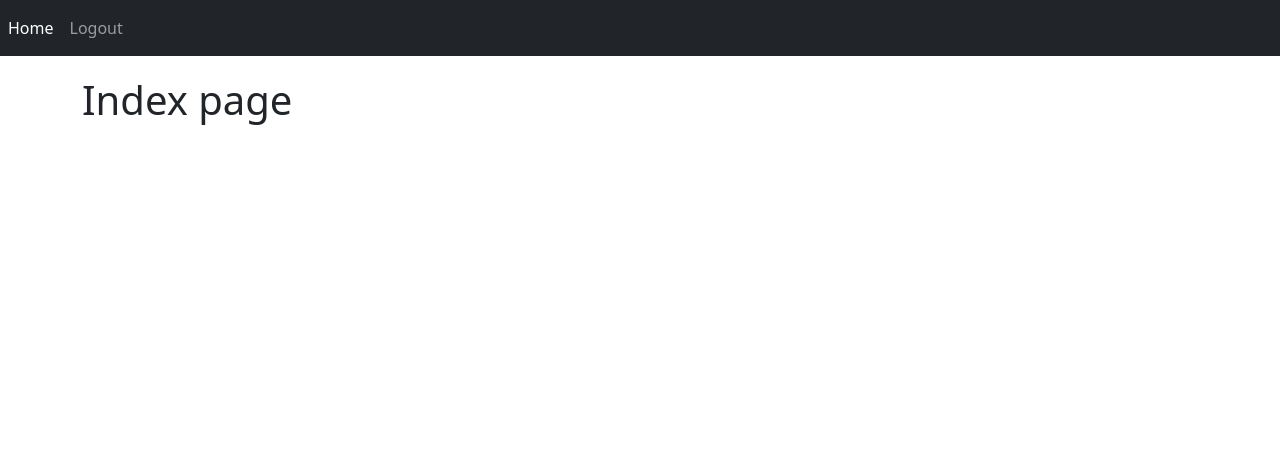
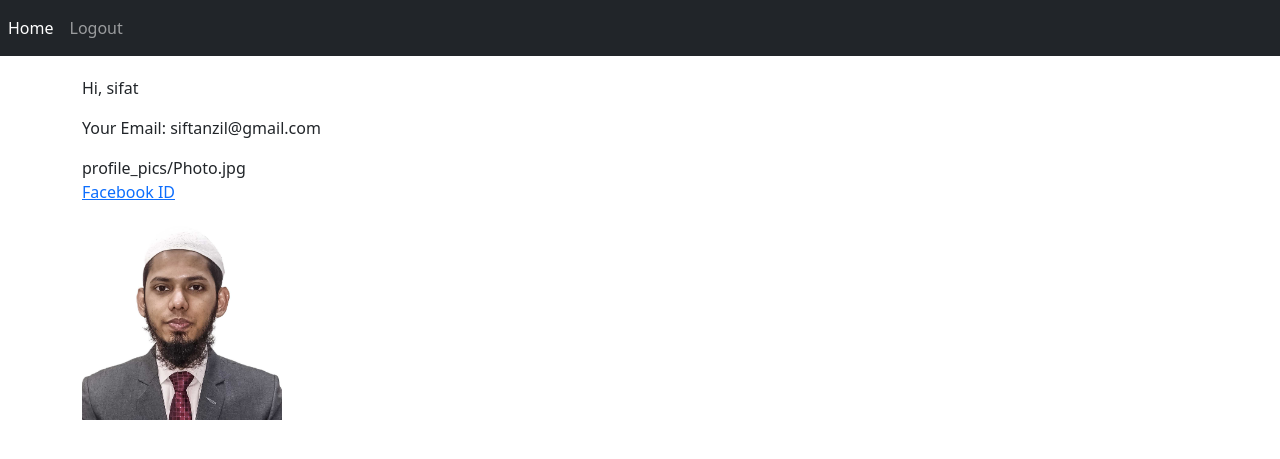
Before and after one commit to siftanzil/Django-Auth, a Django app: page / in a window 1280 px wide. Shown: the top 459 px of the page. Run offline with Django 4.2, Linux system fonts and the light colour scheme; a user stored in the database is signed in; data comes from the database, SQL or seed files in the repository; both versions use the stored data as it was after the commit.

Commit message:
action based on loin status

```diff
--- a/Login_app/models.py
+++ b/Login_app/models.py
@@ -5,12 +5,13 @@ from django.contrib.auth.models import User
 
 # Create your models here.
 
+
 class UserInfo(models.Model):
     user = models.OneToOneField(User, on_delete=models.CASCADE)
 
     facebook_id = models.URLField(blank=True)
 
-    profile_pic = models.ImageField(upload_to = 'profile_pics', blank=True)
+    profile_pic = models.ImageField(upload_to='profile_pics', blank=True)
 
     def __str__(self):
         return self.user.username
--- a/Login_app/views.py
+++ b/Login_app/views.py
@@ -1,5 +1,7 @@
 from django.shortcuts import render
 from Login_app.forms import UserForm, UserInfoForm
+from django.contrib.auth.models import User
+from Login_app.models import UserInfo
 
 from django.contrib.auth import authenticate, login, logout
 from django.http import HttpResponse, HttpResponseRedirect
@@ -8,50 +10,31 @@ from django.urls import reverse
 
 # Create your views here.
 
-# login page
-def login_page(request):
-    return render(request, 'Login_app/login.html', context={})
-
-# User login
-def user_login(request):
-    if request.method == "POST":
-        username = request.POST.get("username")
-        password = request.POST.get("password")
-
-        user = authenticate(username=username, password=password)
-
-        if user:
-            if user.is_active:
-                login(request, user)
-                return HttpResponseRedirect(reverse("Login_app:index"))
-            else:
-                return HttpResponseRedirect("Account not Active!")
-        else:
-            return HttpResponse("Invalid login info!")
-    else:
-        return HttpResponseRedirect(reverse("Login_app:login"))
-
-# user logout
-@login_required
-def user_logout(request):
-    logout(request)
-    return HttpResponseRedirect(reverse("Login_app:index"))
-
 
 # index page
 
 def index(request):
     diction = {}
+    if request.user.is_authenticated:
+        current_user = request.user
+        user_id = current_user.id
+        user_basic_info = User.objects.get(pk=user_id)
+        user_more_info = UserInfo.objects.get(user__pk=user_id)
+
+        diction = {'user_basic_info': user_basic_info,
+                   'user_more_info': user_more_info}
+
     return render(request, "Login_app/index.html", context=diction)
 
 # Registration form page
+
 
 def register(request):
     registered = False
 
     if request.method == "POST":
-        user_form = UserForm(data = request.POST)
-        user_info_form = UserInfoForm(data = request.POST)
+        user_form = UserForm(data=request.POST)
+        user_info_form = UserInfoForm(data=request.POST)
 
         if user_info_form.is_valid() and user_form.is_valid():
             user = user_form.save()
@@ -72,5 +55,41 @@ def register(request):
         user_form = UserForm()
         user_info_form = UserInfoForm()
 
-    diction = {'user_form':user_form, 'user_info_form':user_info_form, 'registered':registered}
+    diction = {'user_form': user_form,
+               'user_info_form': user_info_form, 'registered': registered}
     return render(request, 'Login_app/register.html', context=diction)
+
+
+# login page
+
+def login_page(request):
+    return render(request, 'Login_app/login.html', context={})
+
+
+# User login
+
+def user_login(request):
+    if request.method == "POST":
+        username = request.POST.get("username")
+        password = request.POST.get("password")
+
+        user = authenticate(username=username, password=password)
+
+        if user:
+            if user.is_active:
+                login(request, user)
+                return HttpResponseRedirect(reverse("Login_app:index"))
+            else:
+                return HttpResponseRedirect("Account not Active!")
+        else:
+            return HttpResponse("Invalid login info!")
+    else:
+        return HttpResponseRedirect(reverse("Login_app:login"))
+
+
+# user logout
+
+@login_required
+def user_logout(request):
+    logout(request)
+    return HttpResponseRedirect(reverse("Login_app:index"))
--- a/templates/Login_app/index.html
+++ b/templates/Login_app/index.html
@@ -1,4 +1,13 @@
 {% extends 'Login_app/base.html' %}
 {% block body_block %}
-<h1>Index page</h1>
+
+{% if user.is_authenticated %}
+<p>Hi, {{ user_basic_info.username }} </p>
+<p>Your Email: {{ user_basic_info.email }}</p>
+{{ user_more_info.profile_pic }}
+<p><a href="{{ user_more_info.facebook_id }}">Facebook ID</a></p>
+<img src="/media/{{user_more_info.profile_pic}}" width="200px">
+{% else %}
+<div class="alert alert-primary">You are not logged in</div>
+{% endif %}
 {% endblock %}
```
Also changed, not shown: db.sqlite3.
